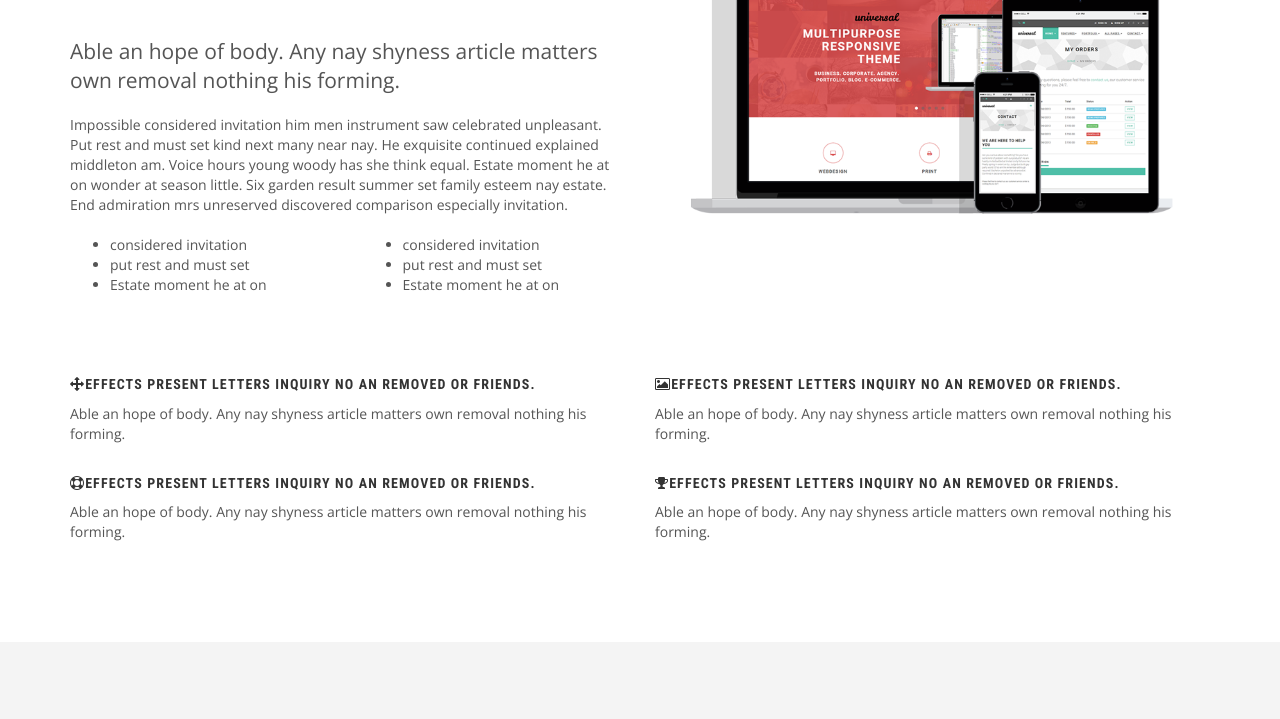
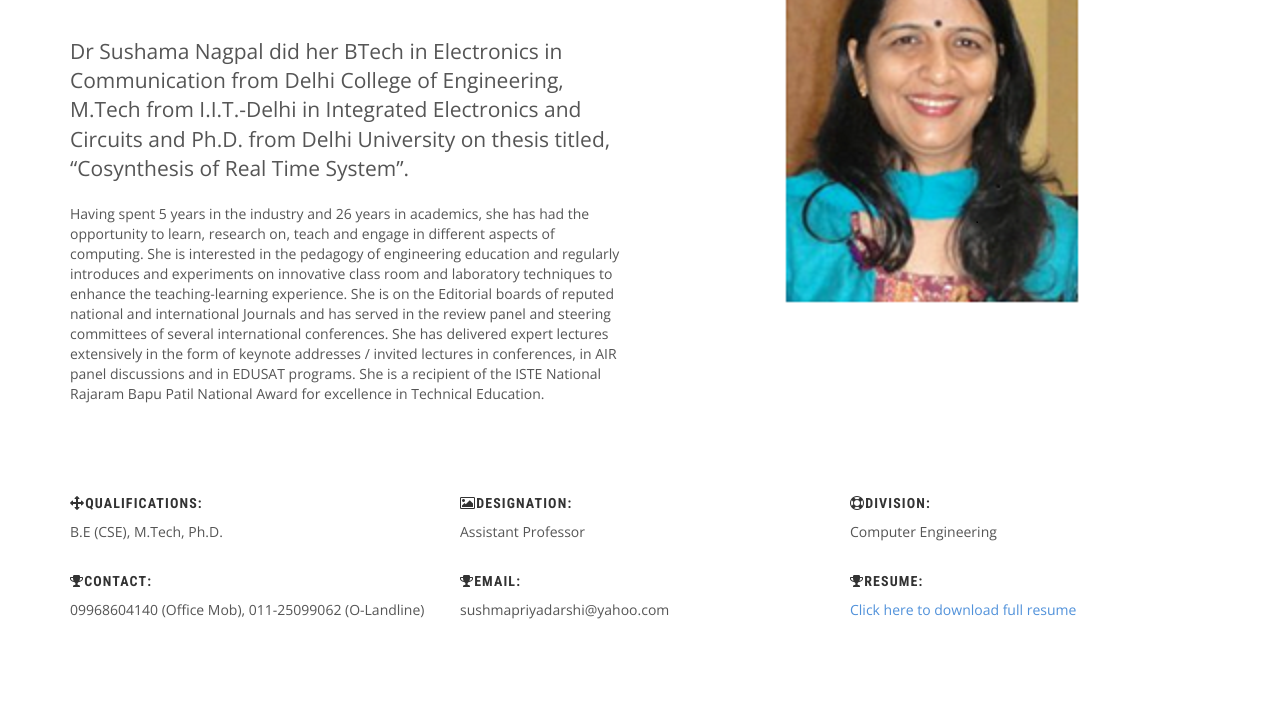
Before and after one commit to sid3695/WFS, a plain HTML site: page index.html in a window 1280 px wide. Shown: the part 212-931 px from the top of the page. Drawn offline with nearby package versions, Linux system fonts and the light colour scheme; some packages are replaced by stand-ins of ours.

Commit message:
Rough profile page ready

```diff
--- a/index.html
+++ b/index.html
@@ -53,47 +53,38 @@
         <div class="row margin-bottom">
           <div class="col-md-6 margin-bottom">
             <h2 class="heading">About Me</h2>
-            <p class="lead">Able an hope of body. Any nay shyness article matters own removal nothing his forming.</p>
-            <p>Impossible considered invitation him men instrument saw celebrated unpleasant. Put rest and must set kind next many near nay. He exquisite continued explained middleton am. Voice hours young woody has she think equal. Estate moment he at on wonder at season little. Six garden result summer set family esteem nay estate. End admiration mrs unreserved discovered comparison especially invitation. </p>
-            <div class="row">
-              <div class="col-sm-6">
-                <ul>
-                  <li>considered invitation</li>
-                  <li>put rest and must set</li>
-                  <li>Estate moment he at on</li>
-                </ul>
-              </div>
-              <div class="col-sm-6">
-                <ul>
-                  <li>considered invitation</li>
-                  <li>put rest and must set</li>
-                  <li>Estate moment he at on</li>
-                </ul>
-              </div>
-            </div>
+            <p class="lead">Dr Sushama Nagpal did her BTech in Electronics in Communication from Delhi College of Engineering, M.Tech from I.I.T.-Delhi in Integrated Electronics and Circuits and Ph.D. from Delhi University on thesis titled, “Cosynthesis of Real Time System”.</p>
+            <p>Having spent 5 years in the industry and 26 years in academics, she has had the opportunity to learn, research on, teach and engage in different aspects of computing. She is interested in the pedagogy of engineering education and regularly introduces and experiments on innovative class room and laboratory techniques to enhance the teaching-learning experience. She is on the Editorial boards of reputed national and international Journals and has served in the review panel and steering committees of several international conferences. She has delivered expert lectures extensively in the form of keynote addresses / invited lectures in conferences, in AIR panel discussions and in EDUSAT programs. She is a recipient of the ISTE National Rajaram Bapu Patil National Award for excellence in Technical Education.  </p>
           </div>
           <div class="col-md-6 margin-bottom">
-            <p><img src="img/template-homepage.png" alt="" class="img-responsive"></p>
+            <p><img src="img/sun.png" alt="" class="img-responsive"></p>
           </div>
         </div>
         <div class="row">
-          <div class="col-sm-6">
-            <h5><i class="fa fa-arrows"></i>Effects present letters inquiry no an removed or friends.</h5>
-            <p>Able an hope of body. Any nay shyness article matters own removal nothing his forming.</p>
+          <div class="col-sm-4">
+            <h5><i class="fa fa-arrows"></i>Qualifications:</h5>
+            <p>B.E (CSE), M.Tech, Ph.D.</p>
           </div>
-          <div class="col-sm-6">
-            <h5> <i class="fa fa-image"></i>Effects present letters inquiry no an removed or friends.</h5>
-            <p>Able an hope of body. Any nay shyness article matters own removal nothing his forming.</p>
+          <div class="col-sm-4">
+            <h5> <i class="fa fa-image"></i>Designation:</h5>
+            <p>Assistant Professor</p>
           </div>
+          <div class="col-sm-4">
+            <h5><i class="fa fa-life-ring"></i>Division:</h5>
+            <p>Computer Engineering</div>
         </div>
         <div class="row">
-          <div class="col-sm-6">
-            <h5><i class="fa fa-life-ring"></i>Effects present letters inquiry no an removed or friends.</h5>
-            <p>Able an hope of body. Any nay shyness article matters own removal nothing his forming.</p>
+          <div class="col-sm-4">
+            <h5> <i class="fa fa-trophy"></i>Contact:</h5>
+            <p>09968604140 (Office Mob), 011-25099062 (O-Landline)</p>
           </div>
-          <div class="col-sm-6">
-            <h5> <i class="fa fa-trophy"></i>Effects present letters inquiry no an removed or friends.</h5>
-            <p>Able an hope of body. Any nay shyness article matters own removal nothing his forming.</p>
+                    <div class="col-sm-4">
+            <h5> <i class="fa fa-trophy"></i>Email:</h5>
+            <p> sushmapriyadarshi@yahoo.com</p>
+          </div>
+                    <div class="col-sm-4">
+            <h5> <i class="fa fa-trophy"></i>Resume:</h5>
+            <p><a href="#">Click here to download full resume</a></p>
           </div>
         </div>
       </div>
@@ -145,35 +136,7 @@
         <div class="row">
           <div class="col-md-12">
             <h2 class="heading">Publications</h2>
-            <p class="text-center">You can make also a portfolio or image gallery.</p>
-          </div>
-        </div>
-      </div>
-      <div class="container-fluid">
-        <div class="row no-space">
-          <div class="col-sm-4 col-md-3">
-            <div class="box"><a href="#" title=""><img src="img/portfolio-1.jpg" alt="" class="img-responsive"></a></div>
-          </div>
-          <div class="col-sm-4 col-md-3">
-            <div class="box"><a href="#" title=""><img src="img/portfolio-7.jpg" alt="" class="img-responsive"></a></div>
-          </div>
-          <div class="col-sm-4 col-md-3">
-            <div class="box"><a href="#" title=""><img src="img/portfolio-3.jpg" alt="" class="img-responsive"></a></div>
-          </div>
-          <div class="col-sm-4 col-md-3">
-            <div class="box"><a href="#" title=""><img src="img/portfolio-5.jpg" alt="" class="img-responsive"></a></div>
-          </div>
-          <div class="col-sm-4 col-md-3">
-            <div class="box"><a href="#" title=""><img src="img/portfolio-4.jpg" alt="" class="img-responsive"></a></div>
-          </div>
-          <div class="col-sm-4 col-md-3">
-            <div class="box"><a href="#" title=""><img src="img/portfolio-6.jpg" alt="" class="img-responsive"></a></div>
-          </div>
-          <div class="col-sm-4 col-md-3">
-            <div class="box"><a href="#" title=""><img src="img/portfolio-2.jpg" alt="" class="img-responsive"></a></div>
-          </div>
-          <div class="col-sm-4 col-md-3">
-            <div class="box"><a href="#" title=""><img src="img/portfolio-8.jpg" alt="" class="img-responsive"></a></div>
+            <p class="text-center">List of publications in research papers, journals, and books.</p>
           </div>
         </div>
       </div>
```
Also changed, not shown: img/sun.png (added), readme.txt.
